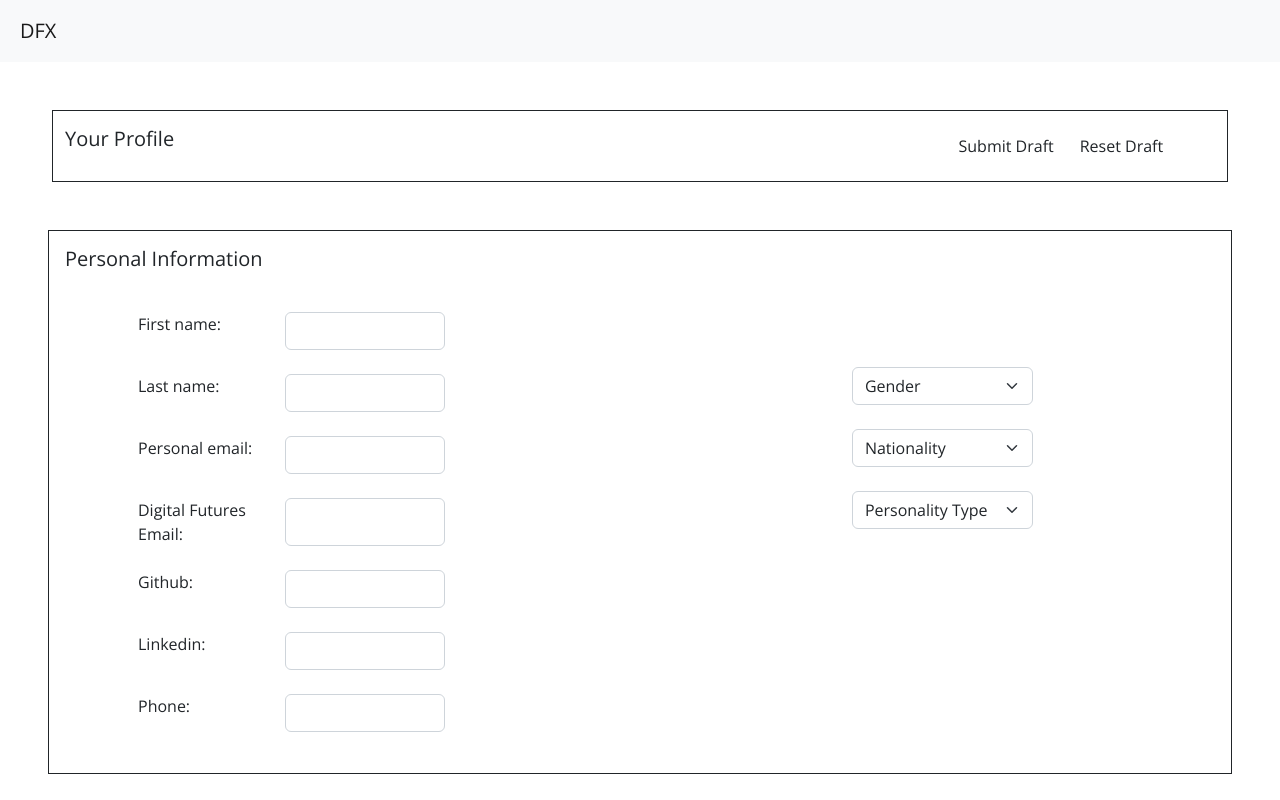
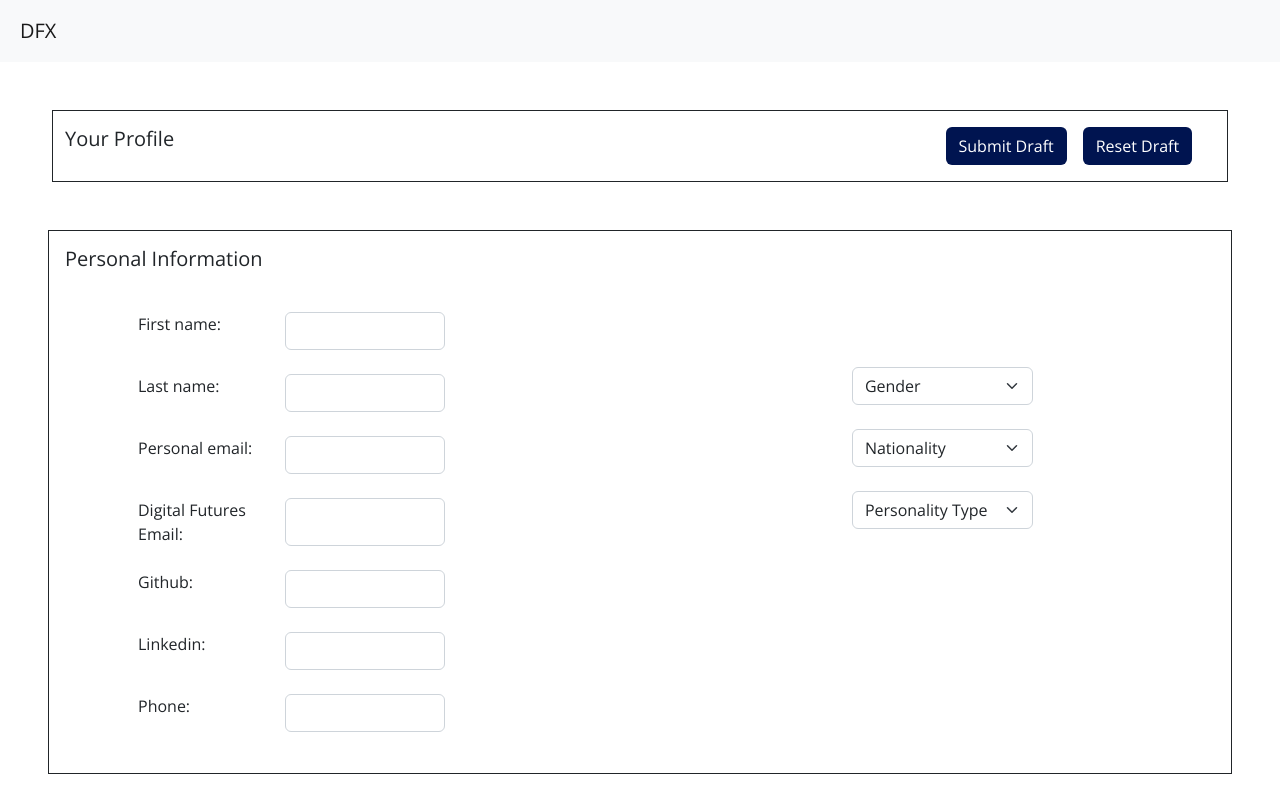
Before and after one commit to DFXtra-Group-1/DFXtraGroup1-.github, a React (Create React App) app in the folder frontend/starter/: page /graduate/1/edit in a window 1280 px wide. Built offline with nearby package versions, Linux system fonts and the light colour scheme; no server answers.

Commit message:
buttons styled

```diff
--- a/frontend/starter/src/Components/editView/EditProfilePage.jsx
+++ b/frontend/starter/src/Components/editView/EditProfilePage.jsx
@@ -117,8 +117,8 @@ const EditProfilePage = ({ SERVER_URL }) => {
                     <div className="row border border-dark mx-1 py-3">
                         <div className="col"><h5>Your Profile</h5></div>
                         <div className="col-3">
-                            <button className="btn" type="submit">Submit Draft</button>
-                            <button className="btn" onClick={resetHandler}>Reset Draft</button>
+                            <button className="btn me-3" type="submit" id="submit">Submit Draft</button>
+                            <button className="btn" id="reset" onClick={resetHandler}>Reset Draft</button>
                         </div>
                     </div>
                     <div className="mt-5">
--- a/frontend/starter/src/Styles/index.css
+++ b/frontend/starter/src/Styles/index.css
@@ -19,3 +19,45 @@ code {
 #personal {
   width: 75%;
 }
+
+#submit {
+  background-color: rgb(0, 20, 80);
+  color: rgb(255, 255, 255);
+}
+
+#reset {
+  background-color: rgb(0, 20, 80);
+  color: rgb(255, 255, 255);
+}
+
+#submit:hover {
+  border-color: rgb(0, 20, 80);
+  color: rgb(0, 20, 80);
+  background-color: rgb(255, 255, 255);
+}
+
+#reset:hover {
+  border-color: rgb(0, 20, 80);
+  color: rgb(0, 20, 80);
+  background-color: rgb(255, 255, 255);
+}
+
+/* #submit {
+  border-color: rgb(0, 20, 80);
+  color: rgb(0, 20, 80);
+}
+
+#reset {
+  border-color: rgb(0, 20, 80);
+  color: rgb(0, 20, 80);
+}
+
+#submit:hover {
+  background-color: rgb(0, 20, 80);
+  color: rgb(255, 255, 255);
+}
+
+#reset:hover {
+  background-color: rgb(0, 20, 80);
+  color: rgb(255, 255, 255);
+} */
```
